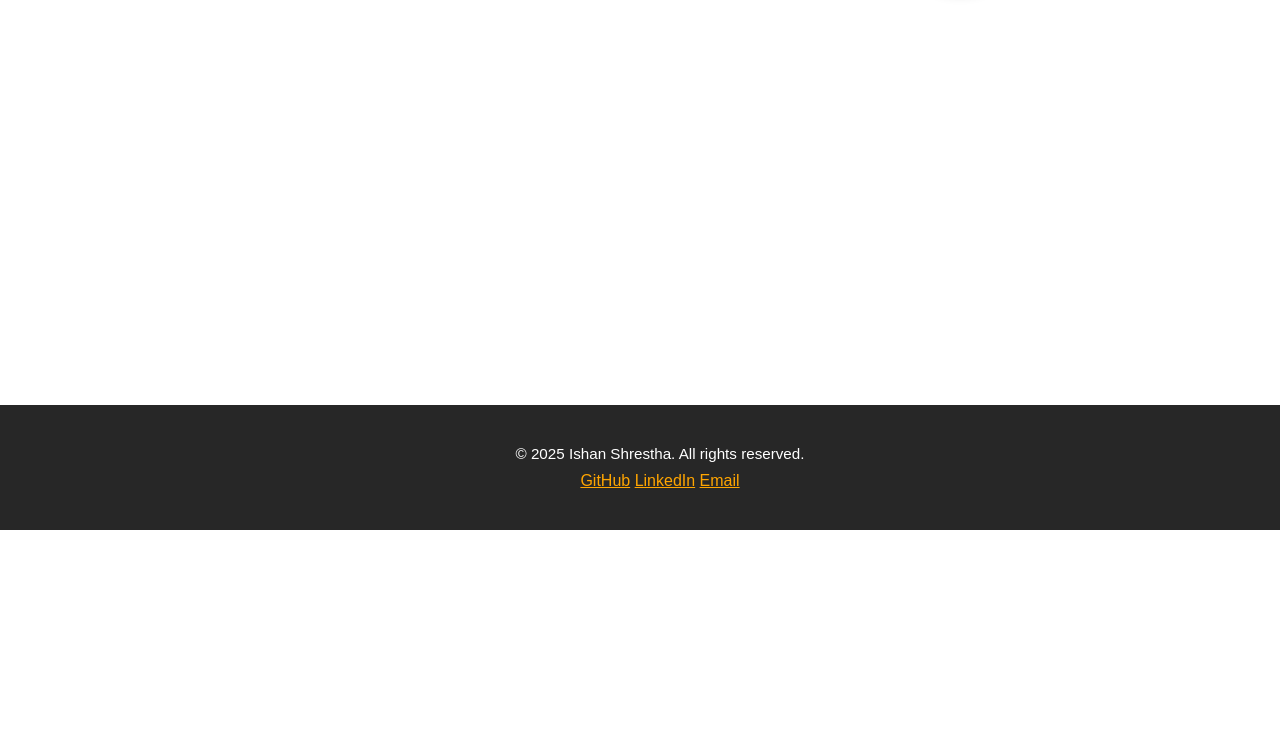
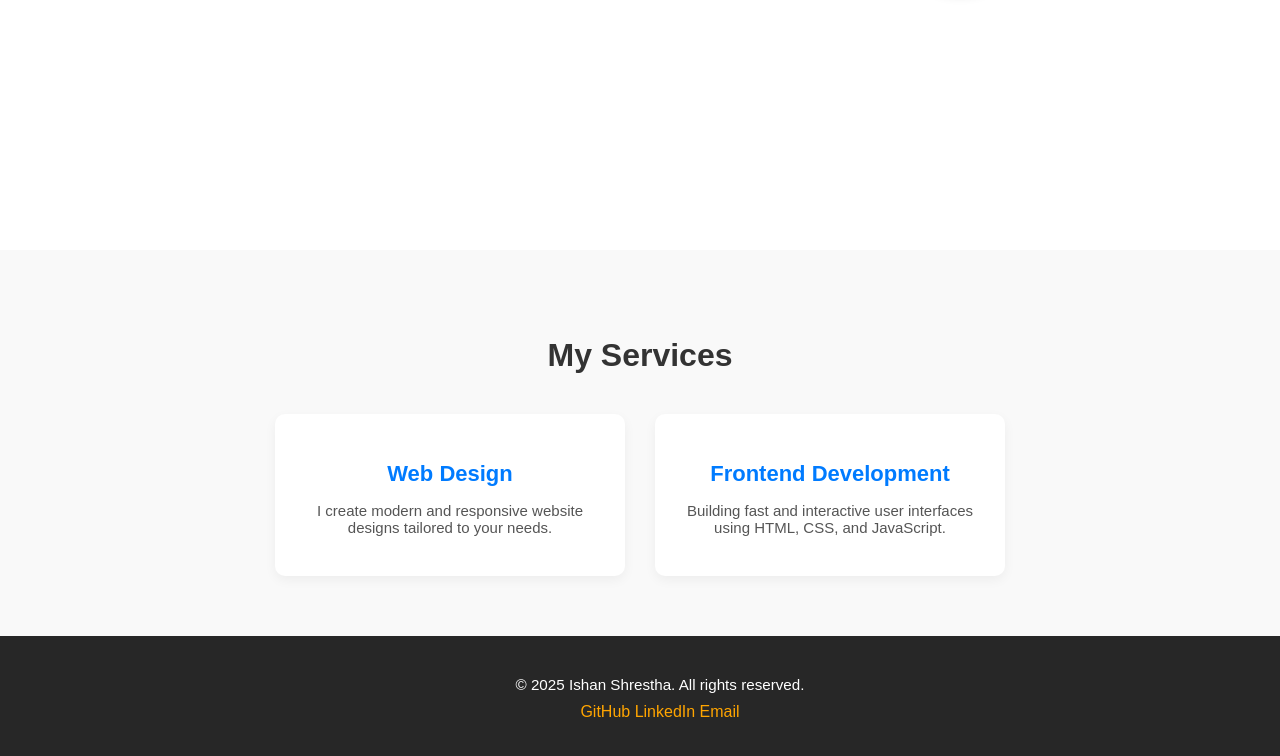
Before and after one commit to IshanShrestha1/portfolio, a plain HTML site: page about.html in a window 1280 px wide. Shown: the part 676-1432 px from the top of the page. Before the commit the page ends 1206 px from the top, so only its background shows below. Drawn offline with Linux system fonts and the light colour scheme.

Commit message:
servic added

```diff
--- a/about.html
+++ b/about.html
@@ -35,6 +35,19 @@
           </div>
         </div>
       </section>
+      <section class="services" id="services">
+        <h2>My Services</h2>
+        <div class="service-container">
+          <div class="service-box">
+            <h3>Web Design</h3>
+            <p>I create modern and responsive website designs tailored to your needs.</p>
+          </div>
+          <div class="service-box">
+            <h3>Frontend Development</h3>
+            <p>Building fast and interactive user interfaces using HTML, CSS, and JavaScript.</p>
+          </div>
+        </div>
+      </section>
     <footer class="footer">
         <div class="footer-content">
           <p>© 2025 Ishan Shrestha. All rights reserved.</p>
--- a/style.css
+++ b/style.css
@@ -5,7 +5,7 @@ body {
 
 /* Navbar */
 .navbar {
-  background-color: #1a1a1a;
+  background-color: #252525;
   padding: 15px 30px;
   display: flex;
   align-items: center;
@@ -137,7 +137,9 @@ body {
     text-align: center;
     width: 100%;
   }
-
+  .footer a{
+    text-decoration: none;
+  }
   .footer-content {
     display: flex;
     flex-direction: column;
@@ -156,10 +158,11 @@ body {
   .about-section {
     height: 100vh;
     padding: 60px 20px;
-    margin-bottom: 100px;
+    /* margin-bottom: 100px; */
     display: flex;
     justify-content: center;
     align-items: center;
+    padding-bottom: 5px;
   }
 
   .container {
@@ -259,3 +262,40 @@ body {
 .contact-info p {
   margin: 5px 0;
 }
+
+/* service section  */
+.services {
+  padding: 60px 20px;
+  background-color: #f9f9f9;
+  text-align: center;
+}
+
+.services h2 {
+  font-size: 32px;
+  margin-bottom: 40px;
+  color: #333;
+}
+
+.service-container {
+  display: flex;
+  justify-content: center;
+  gap: 30px;
+  flex-wrap: wrap;
+}
+
+.service-box {
+  background-color: #fff;
+  padding: 25px;
+  width: 300px;
+  border-radius: 10px;
+  box-shadow: 0 4px 12px rgba(0, 0, 0, 0.05);
+}
+.service-box h3 {
+  font-size: 22px;
+  color: #007bff;
+  margin-bottom: 10px;
+}
+.service-box p {
+  font-size: 15px;
+  color: #555;
+}
```
Also changed, not shown: index.html (+1 -0 lines), project.html (line endings or trailing spaces).
